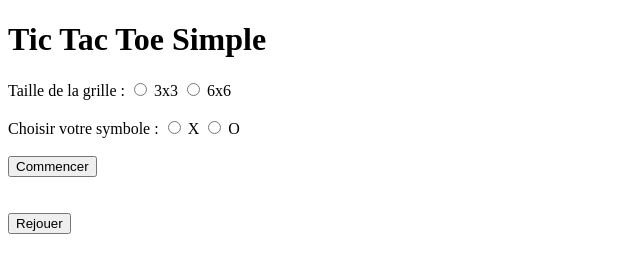
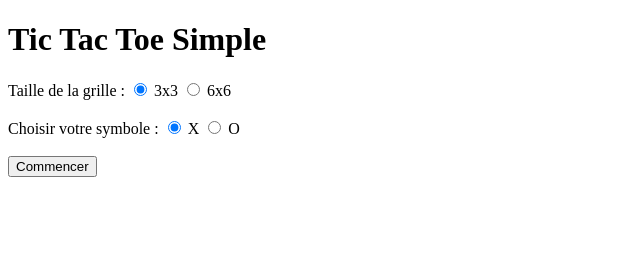
Before and after one commit to Liamcr21/tictactoe-nws, a plain HTML site: page simple.html in a window 1280 px wide. Shown: the whole page, without its empty margins (0-640 px from the left). Drawn offline with Linux system fonts and the light colour scheme.

Commit message:
ajout id name et value

```diff
--- a/simple.html
+++ b/simple.html
@@ -10,19 +10,19 @@
     <h1>Tic Tac Toe Simple</h1>
     <form>
       Taille de la grille :
-      <input type="radio" > 3x3
-      <input type="radio" > 6x6
+      <input type="radio" name="gridSize" value="3" checked> 3x3
+      <input type="radio" name="gridSize" value="6"> 6x6
       <br><br>
       Choisir votre symbole :
-      <input type="radio" > X
-      <input type="radio" > O
+      <input type="radio" name="symbol" value="X" checked> X
+      <input type="radio" name="symbol" value="O"> O
       <br><br>
-      <button type="button" >Commencer</button>
+      <button type="button" onclick="startGame()">Commencer</button>
     </form>
     <br>
-    <table ></table>
+    <table id="gameBoard"></table>
     <br>
-    <button type="button" >Rejouer</button>
+    <button type="button" id="replayBtn" onclick="replay()" style="display: none;">Rejouer</button>
     <br><br>
     <div id="result"></div>
 </body>
```
